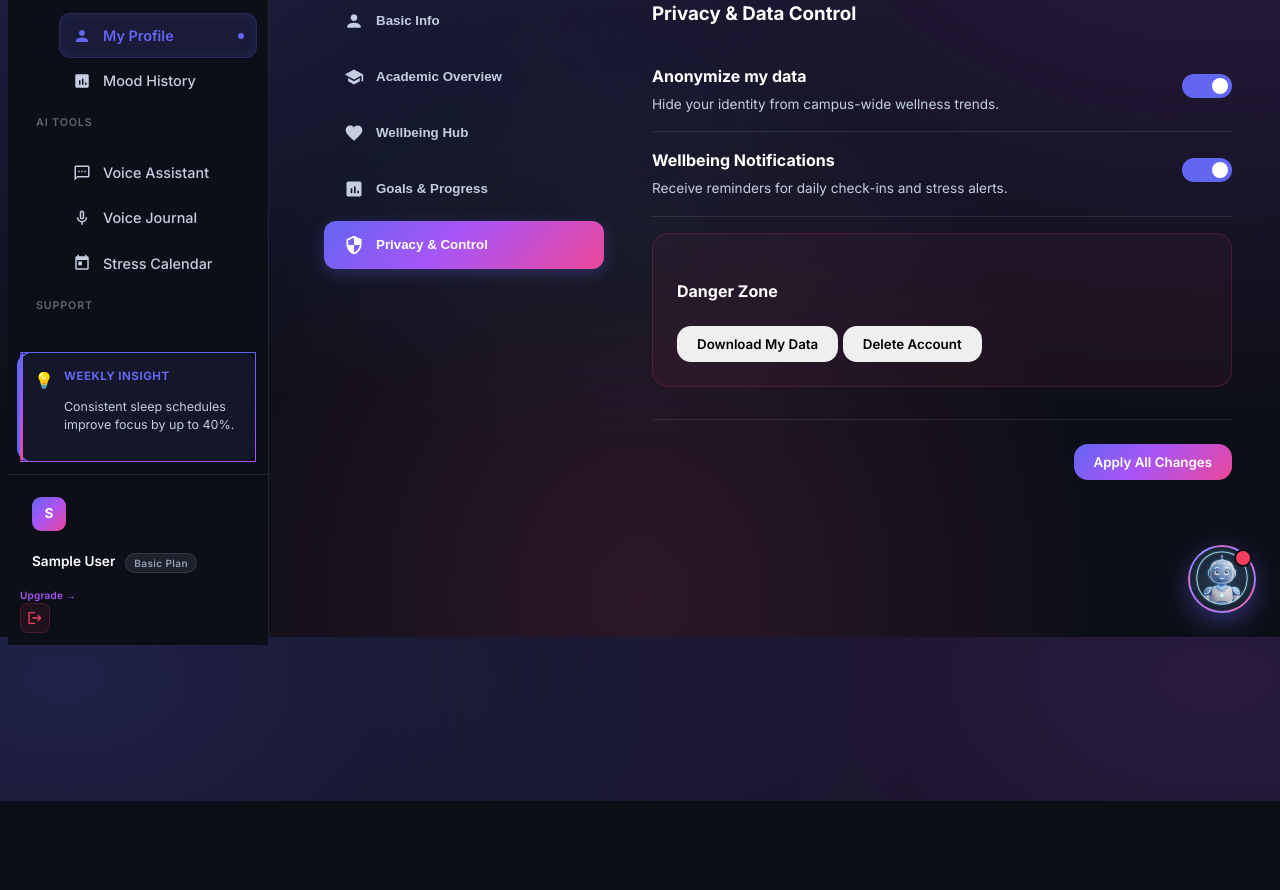
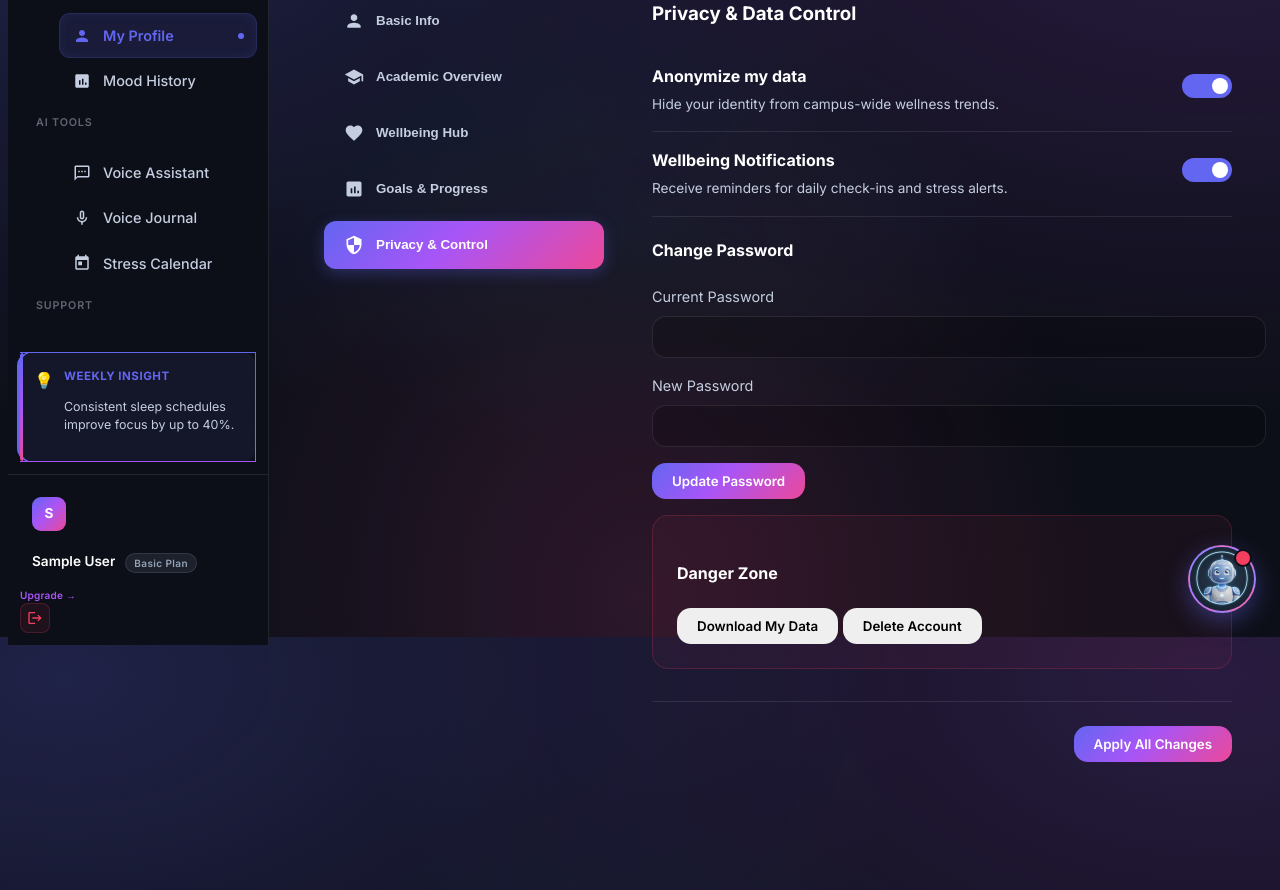
Before and after one commit to foysalpranto121/DIU-WISE-AI, a Flask app: page /profile in a window 1280 px wide, after a click on "Privacy & Control". Shown: the part 163-1053 px from the top of the page. Before the commit the page ends 964 px from the top, so only its background shows below. Run offline with Flask 3, Linux system fonts and the light colour scheme; the visitor is signed in with stand-in values (Sample User, id 1); parts of the project's set-up code (start-up, migrations or seed data) failed here and were passed over.

Commit message:
fix(profile): render flashed messages and wire up the password controls
Two problems on the same page.

profile.html never rendered flashed messages, so the success message on
save was invisible and a rejected update surfaced as raw JSON text in the
browser. The page now renders flashes using the same markup as the block
in login.html.

Rendering alone was not enough. /profile/update is a plain form POST, not
a fetch call, so returning a JSON 400 for an unparseable number meant the
browser navigated to a page of JSON. That branch now rolls back the
uncommitted field assignments, flashes the error and redirects back to the
profile, which is how the success path already behaved. Nothing calls this
route expecting JSON; it is submitted by the form in profile.html only.

app.js has always contained a complete password change handler bound to
#password-save and reading #old-password, #new-password and
#password-message, but no template ever rendered those elements, so the
feature was unreachable even though /account/password works. profile.html
now renders those four controls in the Privacy and Control section, using
the same form-group, form-input and btn markup as the rest of the page.

Two details worth noting. The button is type="button" so clicking it
cannot submit the surrounding profile form. The password inputs have no
name attribute, so their values are never included in a /profile/update
post.

Verified: a bad GPA now redirects and renders as a danger message with no
JSON leaking into the page, a good one still saves and shows the existing
success message, and a password change through /account/password succeeds,
after which the new password logs in and the old one returns 401.

```diff
--- a/backend/routes/user_routes.py
+++ b/backend/routes/user_routes.py
@@ -56,10 +56,14 @@ def update_profile():
         goal_study_hours = _as_number(data, 'goal_study_hours', float, 0.0)
         goal_assignments = _as_number(data, 'goal_assignments', int, 0)
     except FieldError as bad_field:
-        return jsonify({
-            "error": f"'{bad_field}' must be a number",
-            "field": str(bad_field),
-        }), 400
+        # FIX: this returned a JSON 400, which the browser rendered as raw text
+        # because /profile/update is a plain form POST, not a fetch call.
+        # profile.html renders flashed messages now, so the error goes back the
+        # same way the success message already did. The rollback discards the
+        # field assignments made above, which were never committed.
+        db.session.rollback()
+        flash(f"'{bad_field}' must be a number.", 'danger')
+        return redirect(url_for('user.profile'))
 
     current_user.current_gpa = current_gpa
     current_user.credit_load = credit_load
--- a/backend/templates/profile.html
+++ b/backend/templates/profile.html
@@ -31,6 +31,19 @@
 
     <!-- Main Content Area -->
     <div class="hub-main">
+        <!-- FIX: this page flashed messages on save but never rendered them, so
+             a rejected profile update surfaced as raw JSON. Same markup as the
+             flash block in login.html. -->
+        {% with messages = get_flashed_messages(with_categories=true) %}
+          {% if messages %}
+            <div class="flash-messages">
+              {% for category, message in messages %}
+                <div class="flash-msg {{ category }}">{{ message }}</div>
+              {% endfor %}
+            </div>
+          {% endif %}
+        {% endwith %}
+
         <form action="{{ url_for('user.update_profile') }}" method="POST">
             <!-- Basic Information -->
             <section id="basic-info" class="hub-section active">
@@ -283,6 +296,32 @@
                                 <input type="checkbox" checked>
                                 <span class="slider round"></span>
                             </label>
+                        </div>
+                    </div>
+
+                    <!-- FIX: app.js has always bound #password-save and read
+                         #old-password, #new-password and #password-message, but
+                         no template ever rendered them, so the password change
+                         it implements was unreachable. These are the controls
+                         that handler needs, using the same form-group and
+                         button markup as the rest of this page.
+                         type="button" keeps the click from submitting the
+                         surrounding profile form, and the inputs deliberately
+                         have no name attribute so the passwords are never
+                         posted to /profile/update. -->
+                    <div class="settings-list mt-4">
+                        <h4>Change Password</h4>
+                        <div class="form-group">
+                            <label for="old-password">Current Password</label>
+                            <input type="password" id="old-password" class="form-input" autocomplete="current-password">
+                        </div>
+                        <div class="form-group">
+                            <label for="new-password">New Password</label>
+                            <input type="password" id="new-password" class="form-input" autocomplete="new-password">
+                        </div>
+                        <div class="btn-group-row">
+                            <button type="button" id="password-save" class="btn btn-primary">Update Password</button>
+                            <span id="password-message"></span>
                         </div>
                     </div>
 
```
